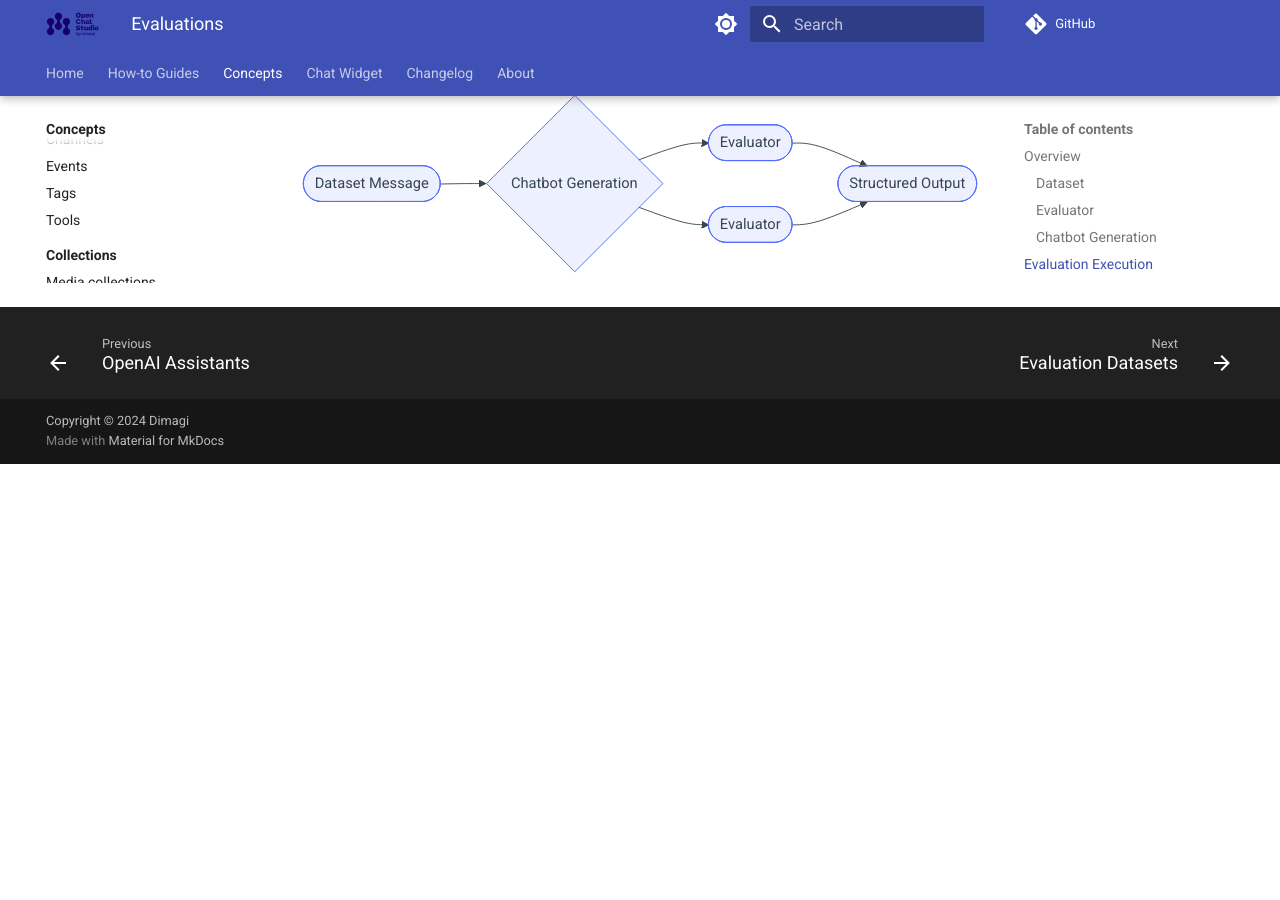
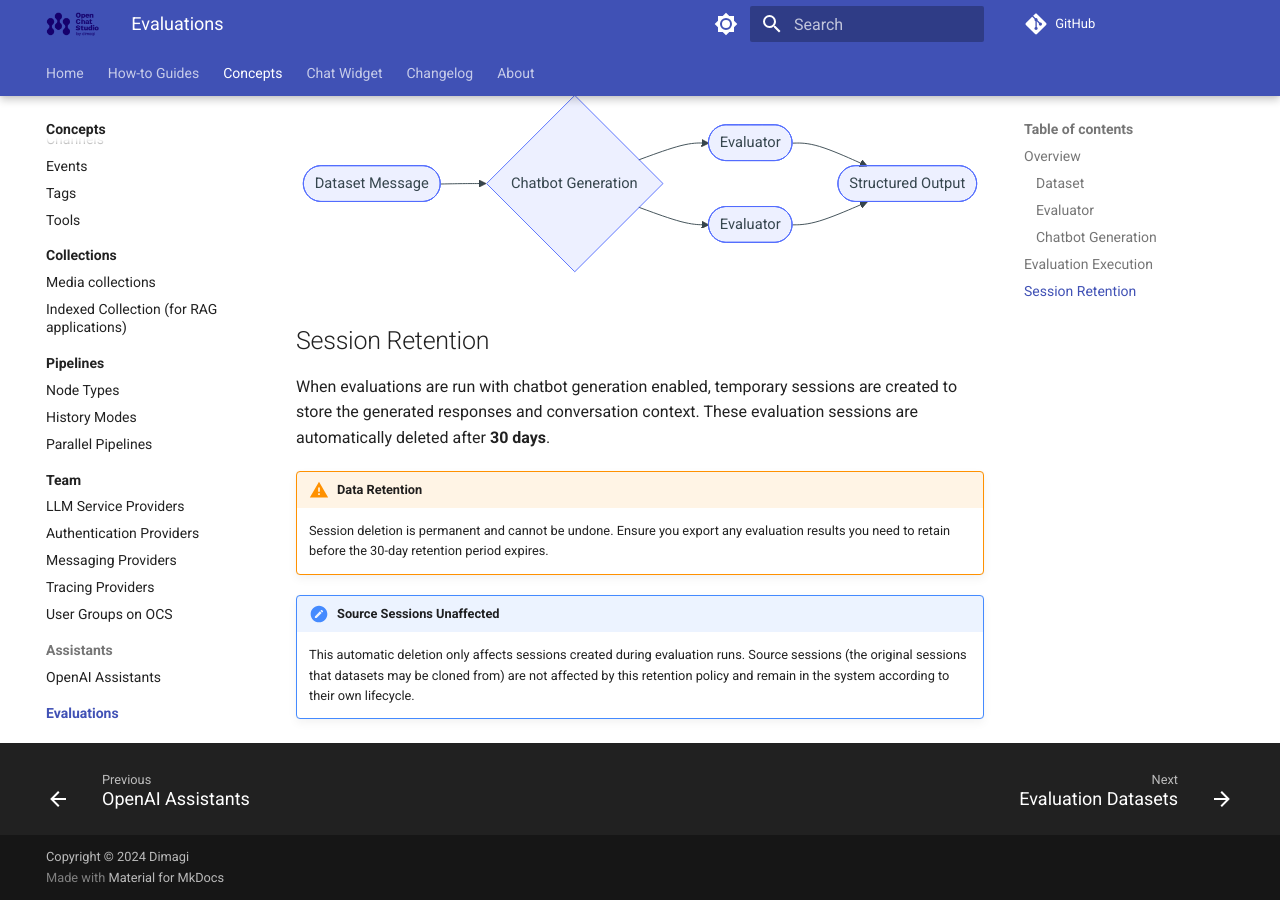
Before and after one commit to dimagi/open-chat-studio-docs, an MkDocs documentation site: the page built from docs/concepts/evaluations/index.md, in a window 1280 px wide and 900 px high, scrolled down 1039 px. Built offline with MkDocs 1.6.1 and Material for MkDocs 9.7.7, drawn with Linux system fonts in a browser that asks for light colours; a script that is not in the unit is left out; comment, search, counter and statistics services are not loaded; before the commit the page ends 1503 px from its top, so only the background shows below that.

Commit message:
update changelog and docs from OCS PR #2579

````diff
--- a/docs/concepts/evaluations/index.md
+++ b/docs/concepts/evaluations/index.md
@@ -34,3 +34,13 @@ flowchart LR
     evaluator1 --> structured_output([Structured Output])
     evaluator2 --> structured_output
 ```
+
+## Session Retention
+
+When evaluations are run with chatbot generation enabled, temporary sessions are created to store the generated responses and conversation context. These evaluation sessions are automatically deleted after **30 days**.
+
+!!! warning "Data Retention"
+    Session deletion is permanent and cannot be undone. Ensure you export any evaluation results you need to retain before the 30-day retention period expires.
+
+!!! note "Source Sessions Unaffected"
+    This automatic deletion only affects sessions created during evaluation runs. Source sessions (the original sessions that datasets may be cloned from) are not affected by this retention policy and remain in the system according to their own lifecycle.
````
Also changed, not shown: docs/changelog.md (+1 -0 lines).
